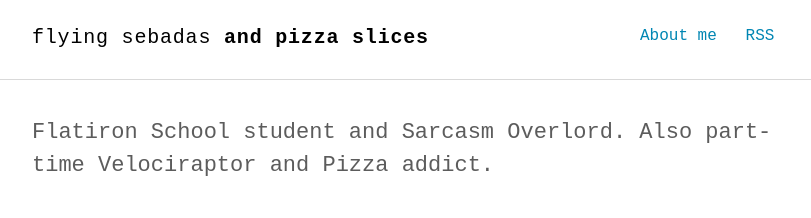
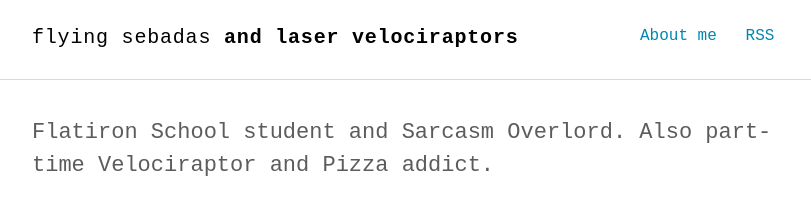
Before and after one commit to quelluomo/quelluomo.github.io, a Jekyll site: the page built from index.html, in a window 1280 px wide. Shown: the top 218 px of the page, without its empty margins (232-1043 px from the left). Built offline with Jekyll 4.4.1, drawn with Linux system fonts in a browser that asks for light colours; some web fonts are replaced.

Commit message:
changed title

```diff
--- a/_config.yml
+++ b/_config.yml
@@ -1,6 +1,6 @@
 # Site settings
 title_left    : "flying sebadas"
-title_right   : " and pizza slices" # default: ""
+title_right   : " and laser velociraptors" # default: ""
 description   : "temporarily under permanent construction"
 keywords      : "(this is where Matteo writes things about stuff)"
 url           : https://quelluomo.github.io # site url
```
